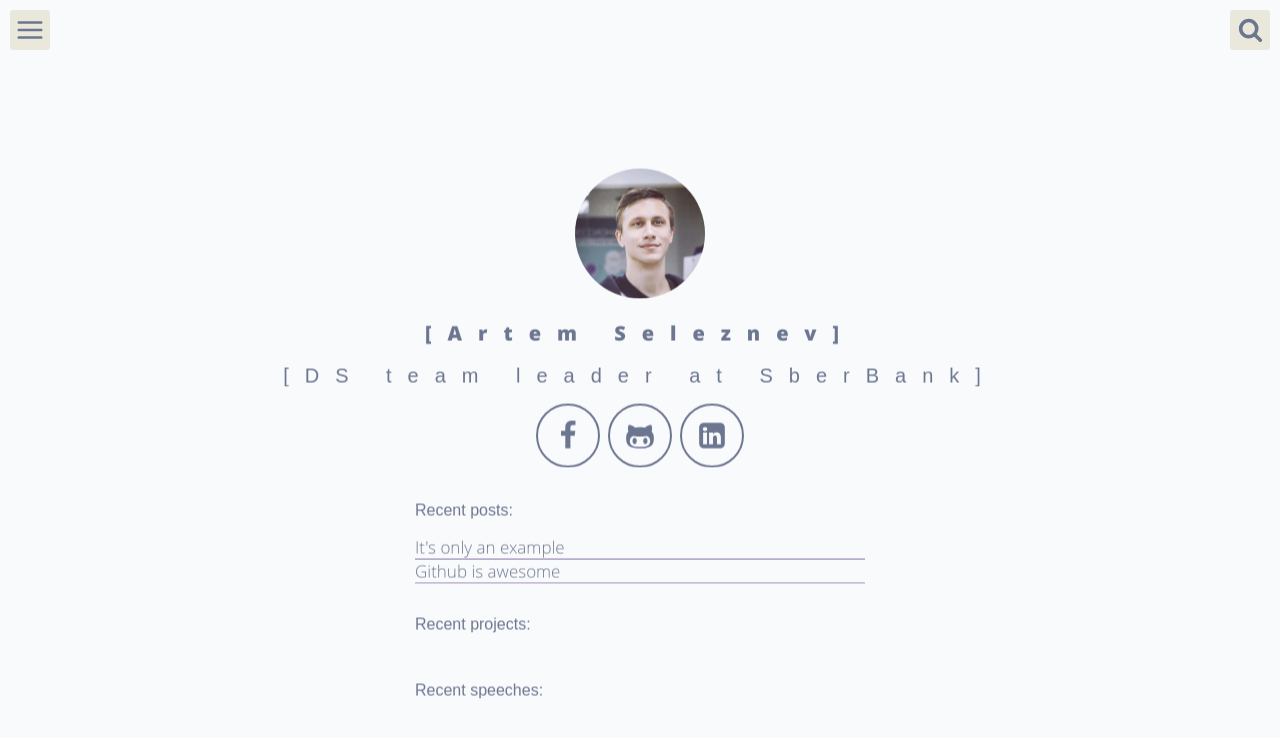
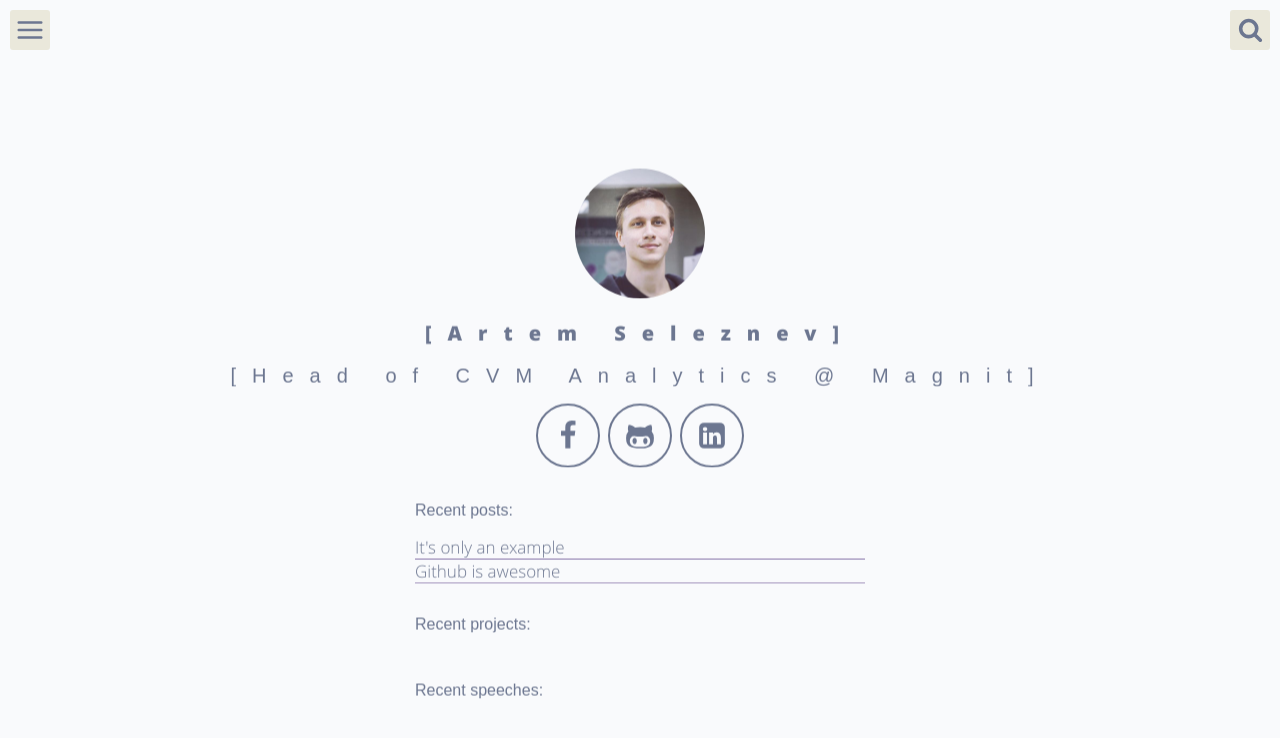
Before and after one commit to NameArtem/nameartem.github.io, a Jekyll site: the page built from index.html, in a window 1280 px wide. Shown: the top 738 px of the page. Built offline with Jekyll 4.4.1, drawn with Linux system fonts in a browser that asks for light colours.

Commit message:
Update _config.yml

```diff
--- a/_config.yml
+++ b/_config.yml
@@ -6,7 +6,7 @@ url: "https://nameartem.github.io/"
 
 # User settings
 username: Artem Seleznev
-user_title: DS team leader at SberBank
+user_title: Head of CVM Analytics @ Magnit
 #email: lorem.lorem@ipsum.com
 facebook_username: seleznev.artem.info
 github_username:  nameartem
```
